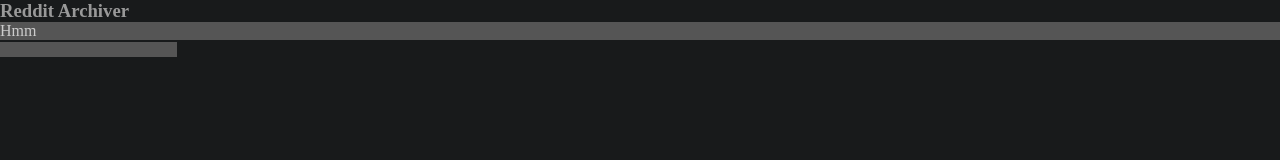
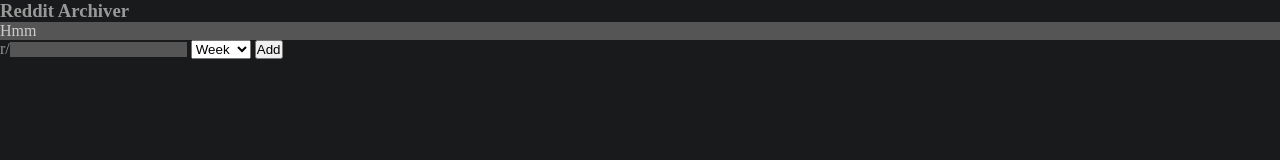
Before and after one commit to CarlosBor/SnooWrapArchive, a website: page index.html in a window 1280 px wide. Drawn offline with Linux system fonts and the light colour scheme.

Commit message:
first steps JSON saving

```diff
--- a/index.html
+++ b/index.html
@@ -10,6 +10,12 @@
 <body>
     <div><h3 id="title">Reddit Archiver</h3></div>
     <div id="info">Hmm</div>
-    <input id="commandInput" type="text">
+    <label id="rSlash" for="">r/</label><input id="commandInput" type="text">
+    <select name="timespan" id="subTime">
+        <option value="week">Week</option>
+        <option value="month">Month</option>
+        <option value="year">Year</option>
+    </select>
+    <button>Add</button>
 </body>
 </html>
--- a/style/style.css
+++ b/style/style.css
@@ -21,3 +21,7 @@
     color:#CCCCCC;
     border-width:0;
 }
+
+#rSlash{
+    color:#999999;
+}
```
